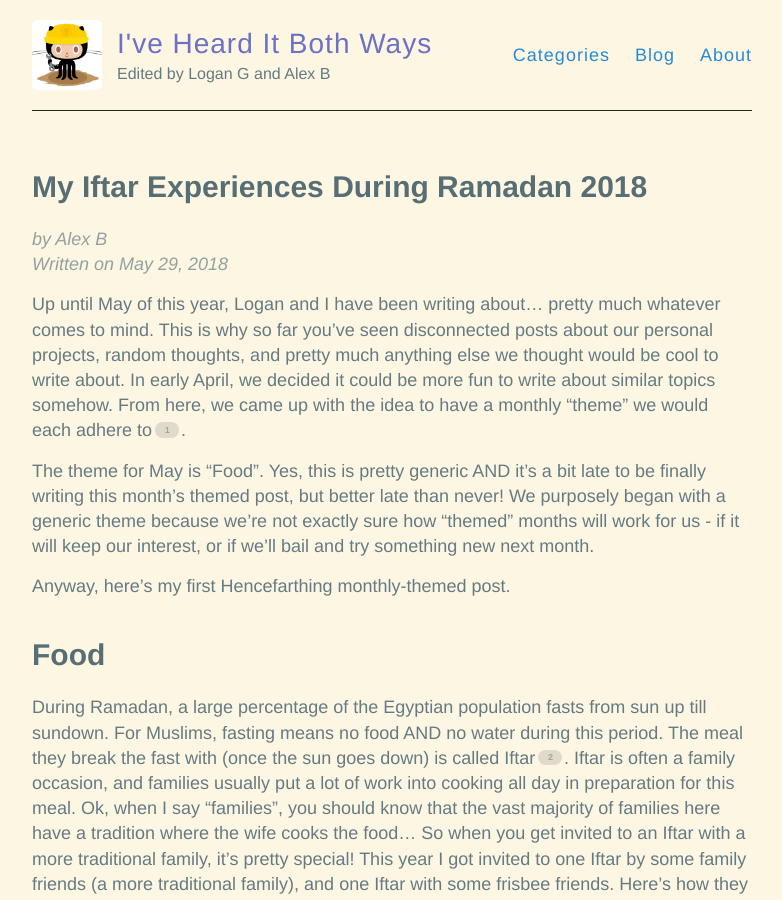
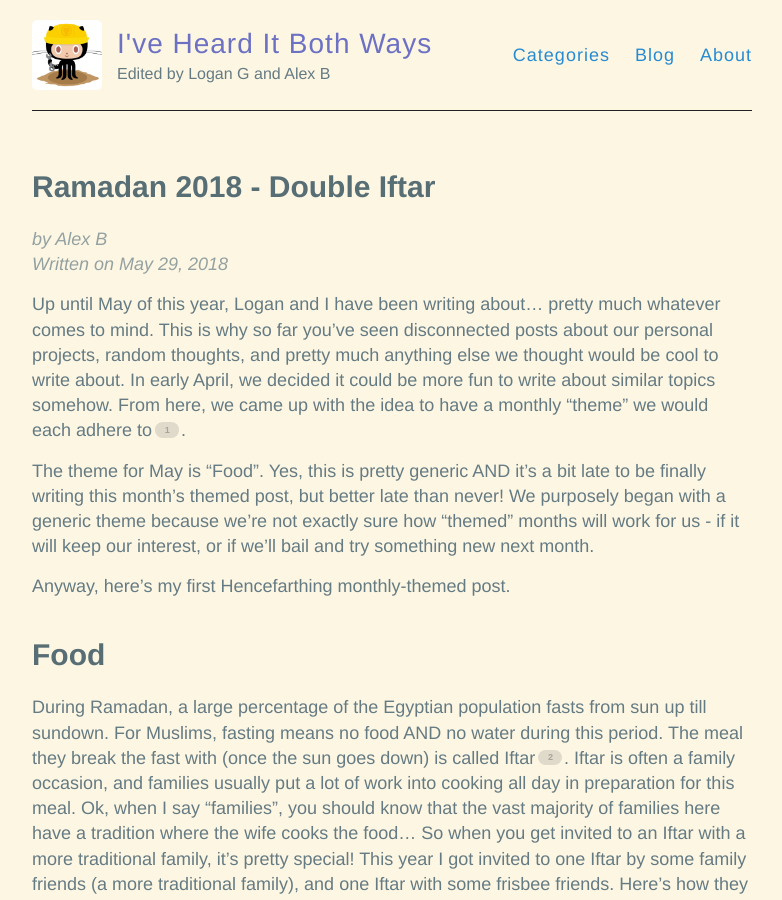
Before and after one commit to hencefarthing/hencefarthing.github.io, a Jekyll site: the page built from _posts/2018/05/2018-05-29-Iftar-Fun.md, in a window 1280 px wide and 900 px high. Shown: the whole window, without its empty margins (248-1030 px from the left). Built offline with Jekyll 4.4.1, drawn with Linux system fonts in a browser that asks for light colours.

Commit message:
Changed post title

```diff
--- a/_posts/2018/05/2018-05-29-Iftar-Fun.md
+++ b/_posts/2018/05/2018-05-29-Iftar-Fun.md
@@ -1,8 +1,8 @@
 ---
 layout: post
 author: Alex B
-title: My Iftar Experiences During Ramadan 2018
-categories: ramadan food on-theme
+title: Ramadan 2018 - Double Iftar
+categories: egypt ramadan food on-theme
 ---
 
 Up until May of this year, Logan and I have been writing about... pretty much whatever comes to mind. This is why so far you've seen disconnected posts about our personal projects, random thoughts, and pretty much anything else we thought would be cool to write about. In early April, we decided it could be more fun to write about similar topics somehow. From here, we came up with the idea to have a monthly "theme" we would each adhere to[^1].
```
